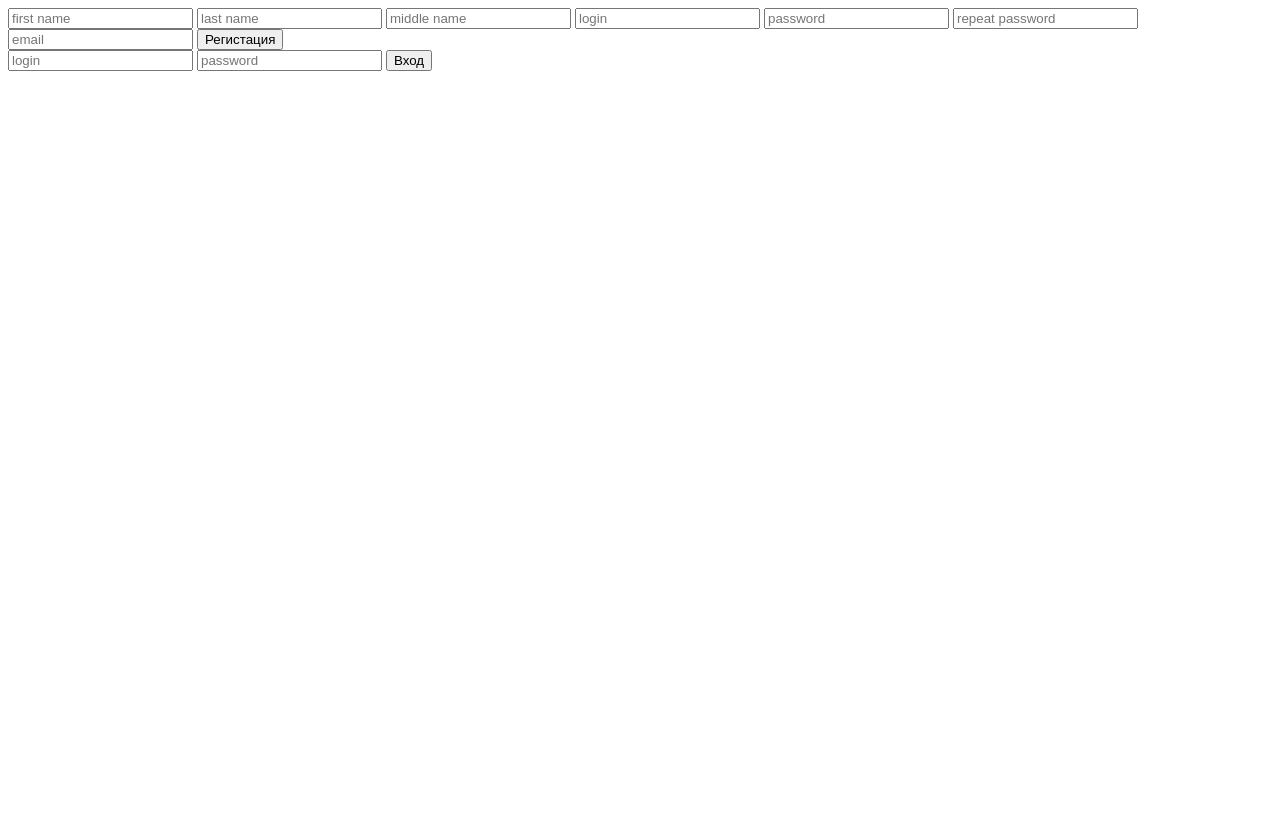
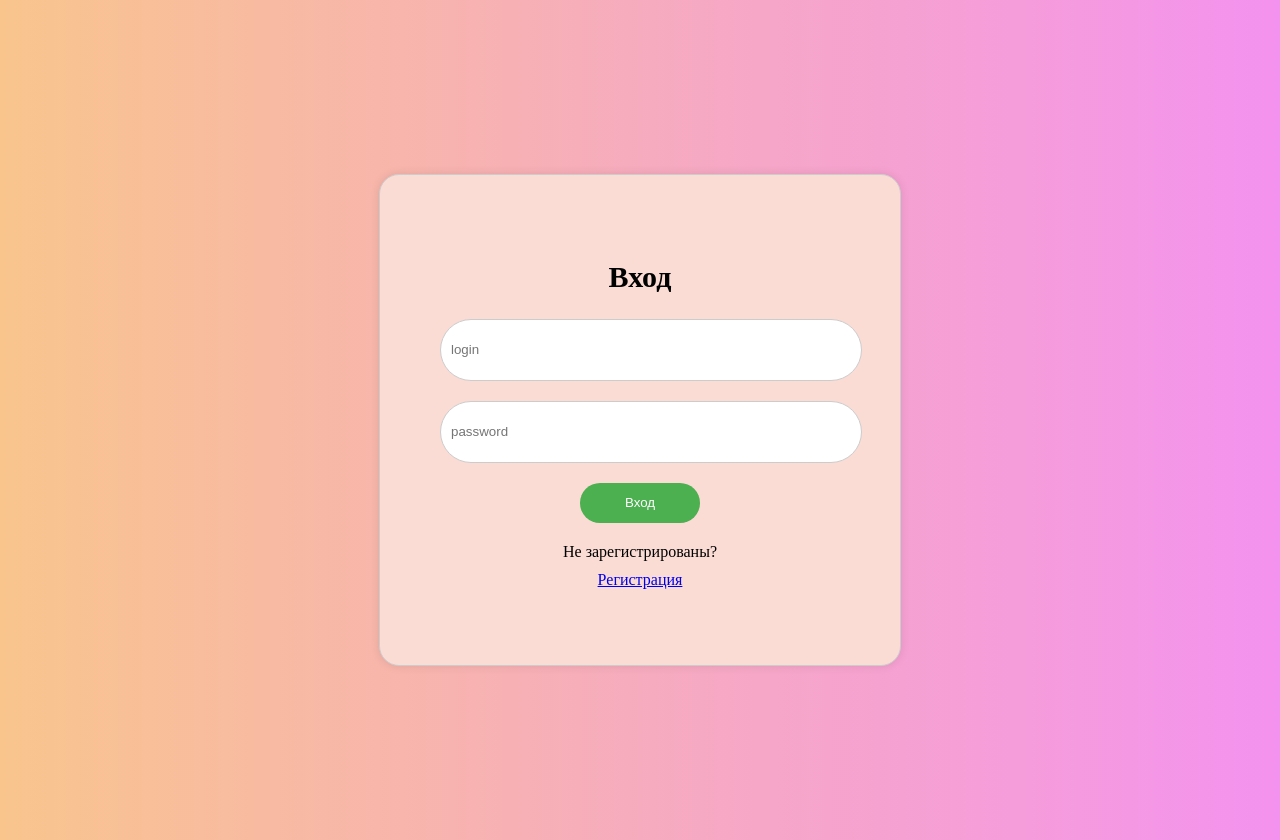
Before and after one commit to QDD0/Exe-Html, a PHP site: page / in a window 1280 px wide. Before the commit the page ends 71 px from the top, so only its background shows below. Run offline with PHP 8.4, Linux system fonts and the light colour scheme.

Commit message:
authorization

```diff
--- a/index.php
+++ b/index.php
@@ -5,25 +5,33 @@
     <meta charset="UTF-8">
     <meta name="viewport" content="width=device-width, initial-scale=1.0">
     <title>Document</title>
+    <link rel="stylesheet" href="style2.css">
+    <script src="script2.js"></script>
 </head>
 
 <body>
-    <form action="register.php" method="post">
+    <div class="form-container">
+        <form id="loginForm" action="login.php" method="post">
+            <h2 class="title">Вход</h2>
+            <input type="text" placeholder="login" name="login">
+            <input type="password" placeholder="password" name="password">
+            <button type="submit">Вход</button>
+            <p class="reg">Не зарегистрированы? <a href="#" onclick="toggleForms()">Регистрация</a></p>
+        </form>
+
+        <form id="registerForm" action="register.php" method="post" style="display: none;">
+            <h2 class="reg-title">Регистрация</h2>
             <input type="text" placeholder="first name" name="first_name">
             <input type="text" placeholder="last name" name="last_name">
             <input type="text" placeholder="middle name" name="middle_name">
             <input type="text" placeholder="login" name="login">
-        <input type="text" placeholder="password" name="password">
-        <input type="text" placeholder="repeat password" name="repeat_password">
+            <input type="password" placeholder="password" name="password">
+            <input type="password" placeholder="repeat password" name="repeat_password">
             <input type="text" placeholder="email" name="email">
             <button type="submit">Регистация</button>
+            <p class="into">Уже зарегистрированы? <a href="#" onclick="toggleForms()">Вход</a></p>
         </form>
-
-    <form action="login.php" method="post">
-        <input type="text" placeholder="login" name="login">
-        <input type="text" placeholder="password" name="password">
-        <button type="submit">Вход</button>
-    </form>
+    </div>
 </body>
 
 </html>
--- a/login.php
+++ b/login.php
@@ -21,6 +21,6 @@ if (empty($login) || empty($password)) {
     if (!password_verify($password, $row["password"])) {
         die("Error: Invalid password.");
     } else {
-        echo "Welcome, " . $row["login"];
+        header("Location: index.html");
     }
 }
--- a/register.php
+++ b/register.php
@@ -34,7 +34,7 @@ $result = pg_query($conn, $sql);
 if (!$result) {
     die("Error in SQL query: " . pg_last_error());
 } else {
-    echo "User registered successfully!";
+    header("Location: index.html");
 }
 
 pg_close($conn);
--- /dev/null
+++ b/script2.js
@@ -0,0 +1,12 @@
+function toggleForms() {
+  var loginForm = document.getElementById("loginForm");
+  var registerForm = document.getElementById("registerForm");
+
+  if (loginForm.style.display === "none") {
+    loginForm.style.display = "block";
+    registerForm.style.display = "none";
+  } else {
+    loginForm.style.display = "none";
+    registerForm.style.display = "block";
+  }
+}
--- /dev/null
+++ b/style2.css
@@ -0,0 +1,99 @@
+body {
+    background: linear-gradient(
+      to right,
+      #f9c58d,
+      #f492ef
+    );
+    height: 100vh;
+    margin: 0;
+  }
+
+.form-container {
+    display: flex;
+    justify-content: center;
+    align-items: center;
+    height: 100vh;
+    flex-direction: column;
+    padding: 20px;
+    position: relative;
+  }
+
+  form {
+    width: 100%;
+    max-width: 400px;
+    margin: 20px auto;
+    padding: 60px;
+    background-color: #fadcd5;
+    border: 1px solid #ccc;
+    border-radius: 20px;
+    box-shadow: 0 0 10px rgba(0, 0, 0, 0.1);
+  }
+
+  input[type="text"],
+  input[type="password"] {
+    width: 100%;
+    height: 40px;
+    margin-bottom: 20px;
+    padding: 10px;
+    border: 1px solid #cccccc;
+    border-radius: 50px;
+  }
+
+  button[type="submit"] {
+    width: 30%;
+    margin-left: 35%;
+    height: 40px;
+    background-color: #4caf50;
+    color: #ffffff;
+    padding: 10px;
+    border: none;
+    border-radius: 20px;
+    cursor: pointer;
+  }
+
+  button[type="submit"]:hover {
+    background-color: #3e8e41;
+  }
+
+  /* ::-webkit-input-placeholder {
+    color: #ccc;
+  }
+
+  :-moz-placeholder {
+    color: #ccc;
+  }
+
+  ::-moz-placeholder {
+    color: #ccc;
+  }
+
+  :-ms-input-placeholder {
+    color: #ccc;
+  } */
+
+  .title,
+  .reg-title {
+    text-align: center;
+    font-size: 30px;
+  }
+
+  .reg {
+    text-align: center;
+    margin-top: 5%;
+  }
+
+.reg a {
+    display: block;
+    text-align: center;
+    margin-top: 10px;
+}
+
+.into {
+  text-align: center;
+}
+
+.into a {
+  display: block;
+  text-align: center;
+  margin-top: 10px;
+}
```
Lines whose indentation alone changed are shown as unchanged.
